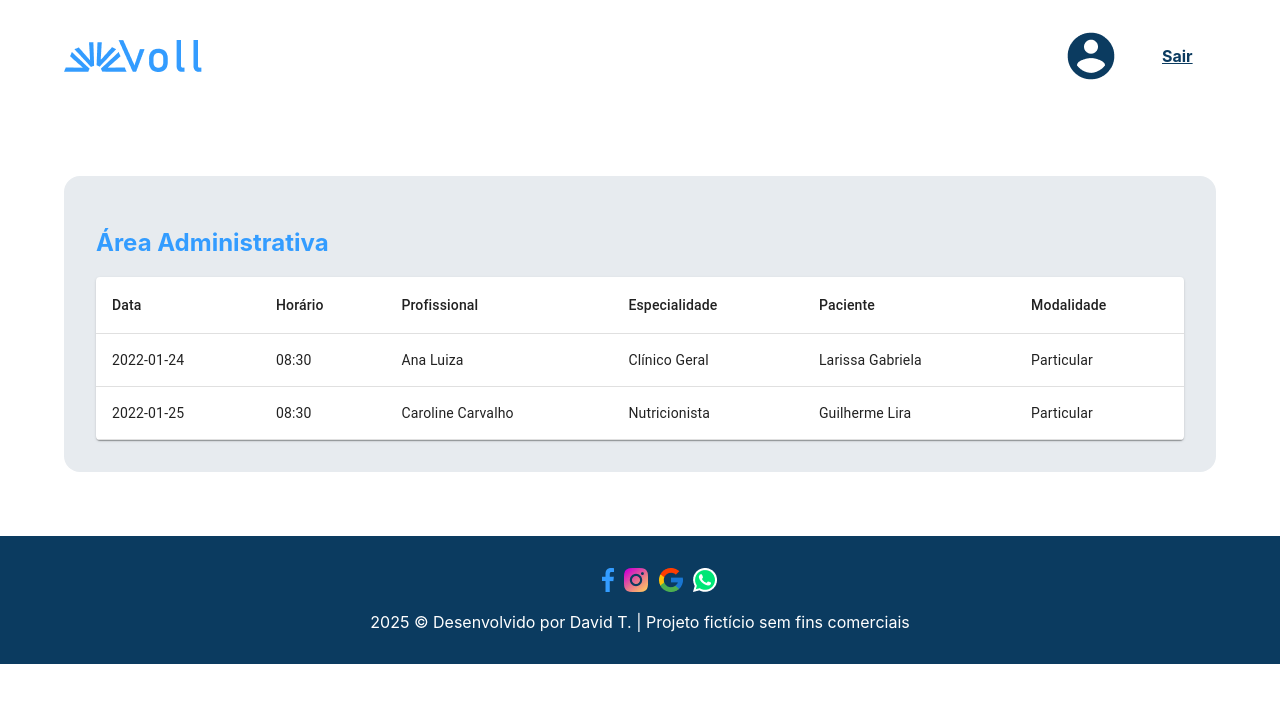
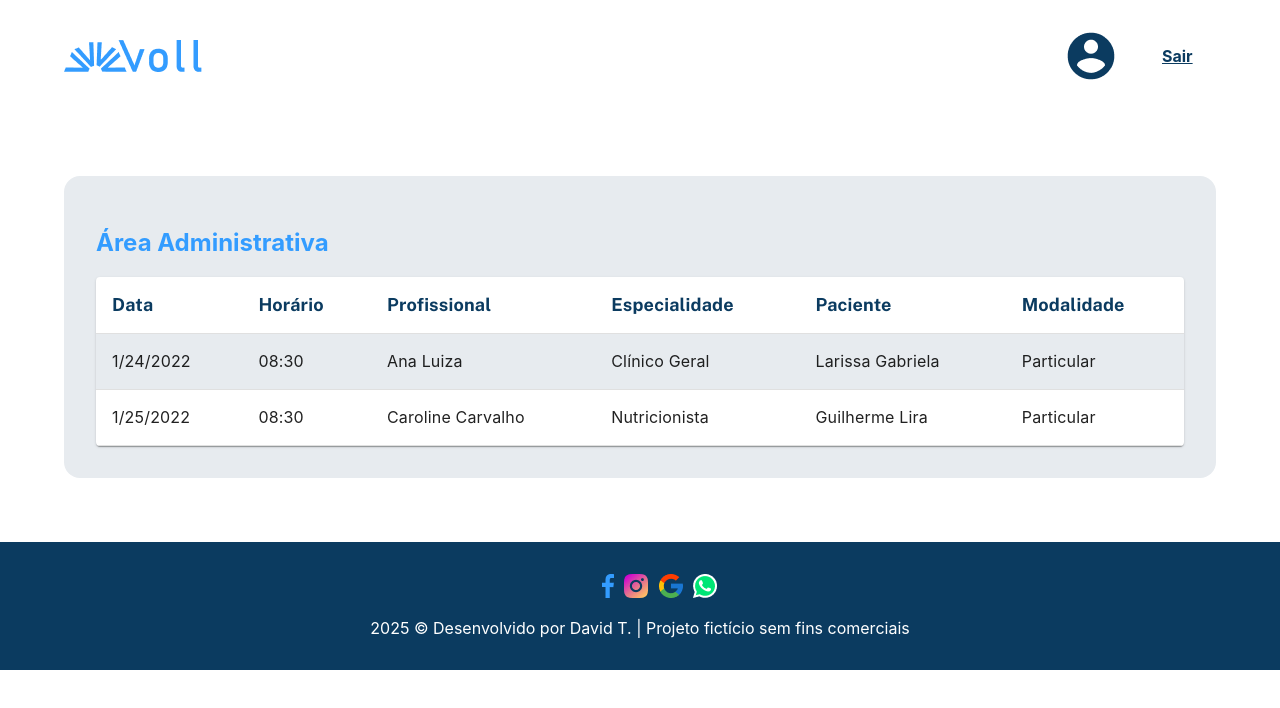
Before and after one commit to davidtpires/voll, a React (Create React App) app: page / in a window 1280 px wide. Shown: the top 708 px of the page. Built offline with nearby package versions, Linux system fonts and the light colour scheme; data requests are answered from the project's data file; the HTML template or start-up script is replaced by a standard one.

Commit message:
Tabela com estilo

```diff
--- a/src/components/Tabela/index.tsx
+++ b/src/components/Tabela/index.tsx
@@ -1,6 +1,27 @@
-import { Paper, Table, TableBody, TableCell, TableHead, TableRow } from "@mui/material";
+import { Paper, Table, TableBody, TableCell, tableCellClasses, TableHead, TableRow } from "@mui/material";
 import TableContainer from "@mui/material/TableContainer";
 import IConsultas from "../../types/IConsulta";
+import styled from "@emotion/styled";
+
+const CelulaEstilizada = styled(TableCell)(() => ({
+  [`&.${tableCellClasses.head}`]: {
+    color: "var(--azul-escuro)",
+    fontSize: 18,
+    fontWeight: 700,
+    fontFamily: "var(--fonte-principal)"
+  },
+  [`&.${tableCellClasses.body}`]: {
+    fontSize: 16,
+    fontFamily: "var(--font-principal)"
+  }
+}))
+
+const LinhaEstilizada = styled(TableRow)(() => ({
+  [`&:nth-of-type(odd)`]: {
+    backgroundColor: "var(--cinza-claro)",
+    align: "right"
+  }
+}))
 
 function Tabela({ consultas }: { consultas: IConsultas[] | null }) {
   return (
@@ -9,25 +30,25 @@
         <Table sx={{ minWidth: 700 }} aria-label="tabela-customizada">
           <TableHead>
             <TableRow>
-              <TableCell>Data</TableCell>
-              <TableCell>Horário</TableCell>
-              <TableCell>Profissional</TableCell>
-              <TableCell>Especialidade</TableCell>
-              <TableCell>Paciente</TableCell>
-              <TableCell>Modalidade</TableCell>
+              <CelulaEstilizada>Data</CelulaEstilizada>
+              <CelulaEstilizada>Horário</CelulaEstilizada>
+              <CelulaEstilizada>Profissional</CelulaEstilizada>
+              <CelulaEstilizada>Especialidade</CelulaEstilizada>
+              <CelulaEstilizada>Paciente</CelulaEstilizada>
+              <CelulaEstilizada>Modalidade</CelulaEstilizada>
             </TableRow>
           </TableHead>
           <TableBody>
             {consultas?.map((linha) => {
               return (
-                <TableRow>
-                  <TableCell component="th" scope="row">{linha.data}</TableCell>
-                  <TableCell>{linha.horario}</TableCell>
-                  <TableCell>{linha.profissional[0].nome}</TableCell>
-                  <TableCell>{linha.profissional[0].especialidade}</TableCell>
-                  <TableCell>{linha.paciente}</TableCell>
-                  <TableCell>{linha.modalidade}</TableCell>
-                </TableRow>
+                <LinhaEstilizada>
+                  <CelulaEstilizada component="th" scope="row">{new Date(linha.data).toLocaleDateString()}</CelulaEstilizada>
+                  <CelulaEstilizada>{linha.horario}</CelulaEstilizada>
+                  <CelulaEstilizada>{linha.profissional[0].nome}</CelulaEstilizada>
+                  <CelulaEstilizada>{linha.profissional[0].especialidade}</CelulaEstilizada>
+                  <CelulaEstilizada>{linha.paciente}</CelulaEstilizada>
+                  <CelulaEstilizada>{linha.modalidade}</CelulaEstilizada>
+                </LinhaEstilizada>
               )
             })}
 
```
